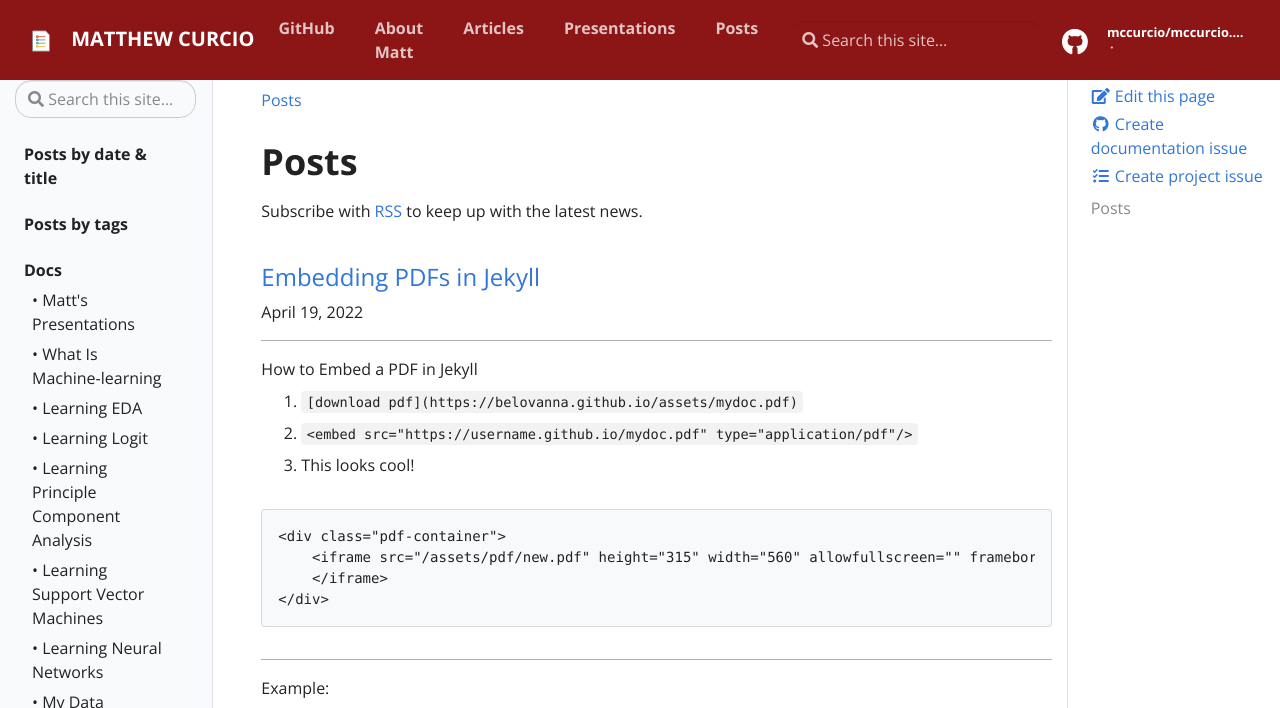
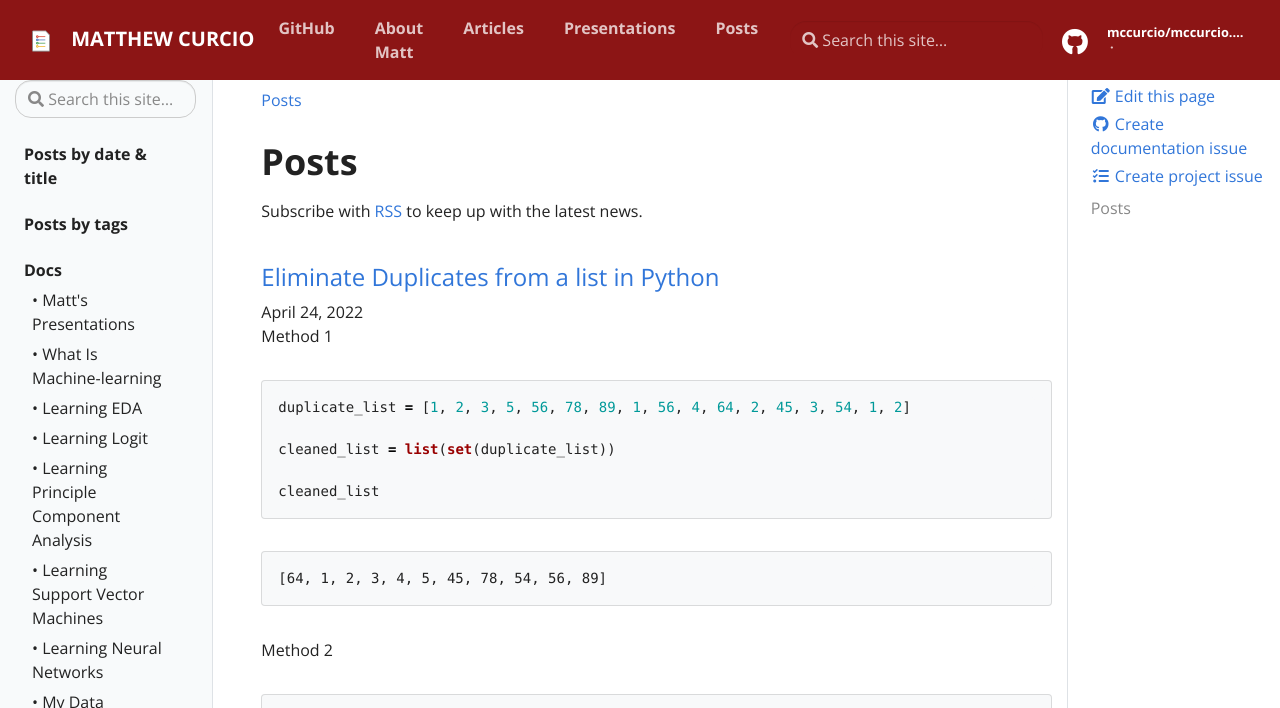
Before and after one commit to mccurcio/mccurcio.github.io, a Jekyll site: the page built from pages/news.md, in a window 1280 px wide and 1400 px high. Shown: the top 708 px of the window. Built offline with Jekyll 4.4.1, drawn with Linux system fonts in a browser that asks for light colours; some of the changed text lies outside the part shown; grey boxes are pictures that could not be loaded.

Commit message:
Added post & changed presentation

````diff
--- a/Gemfile
+++ b/Gemfile
@@ -17,7 +17,7 @@ ruby RUBY_VERSION
 
 source "https://rubygems.org"
 
-gem "jekyll", "~> 3.9"
+gem "jekyll", "~> 3"
 gem "kramdown-parser-gfm", "~> 1.1"
 
 #Both Method#1 & 2 work well with Ubuntu based systems.
--- /dev/null
+++ b/_posts/python/2022-4-24-python-eliminate-dupes-from-list.md
@@ -0,0 +1,64 @@
+---
+title: "Eliminate Duplicates from a list in Python"
+tags: Python
+---
+
+Method 1
+
+
+```python
+duplicate_list = [1, 2, 3, 5, 56, 78, 89, 1, 56, 4, 64, 2, 45, 3, 54, 1, 2]
+
+cleaned_list = list(set(duplicate_list))
+
+cleaned_list
+```
+
+
+
+
+    [64, 1, 2, 3, 4, 5, 45, 78, 54, 56, 89]
+
+
+
+Method 2
+
+
+```python
+method_2 = dict.fromkeys(duplicate_list)
+
+method_2
+```
+
+
+
+
+    {1: None,
+     2: None,
+     3: None,
+     5: None,
+     56: None,
+     78: None,
+     89: None,
+     4: None,
+     64: None,
+     45: None,
+     54: None}
+
+
+
+
+```python
+cleaned_2 = list(dict.fromkeys(duplicate_list))
+
+cleaned_2
+```
+
+
+
+
+    [1, 2, 3, 5, 56, 78, 89, 4, 64, 45, 54]
+
+
+
+Method 2 maintains the order of the original list
````
Also changed, not shown: _docs/resources/mcc-presentations.md (+4 -4 lines), _draft/2017-12-20-bash-rename.md (deleted, +0 -14 lines), _draft/2021-12-02-hugo-r-tutorial.md (+1 -6 lines), _draft/2021-12-17-primeNumbers.md (+4 -5 lines), _draft/python_material/Eliminate dupes from a list in Python.md (added, +64 -0 lines), _draft/python_material/Python Pronounceable passwords.md (added, +25 -0 lines), _posts/misc/2022-04-15-horizontal-line-css.md (+1 -1 lines), 2 other files.
